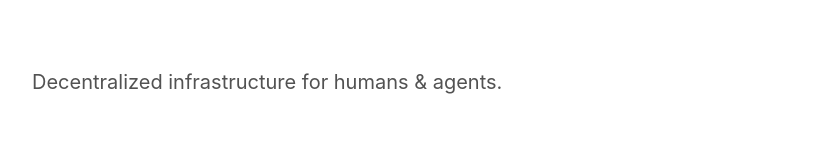
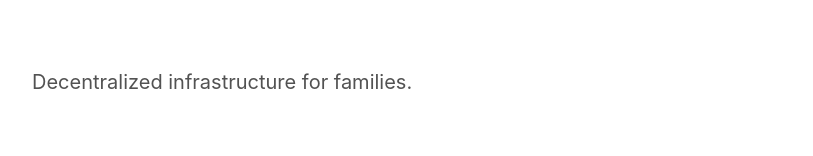
Before and after one commit to hiveport-labs/landing, a Next.js app: page / in a window 1280 px wide. Shown: the part 548-704 px from the top of the page, without its empty margins (96-909 px from the left). Built offline with nearby package versions, Linux system fonts and the light colour scheme.

Commit message:
Minor fix

```diff
--- a/src/components/HeroSection.tsx
+++ b/src/components/HeroSection.tsx
@@ -38,7 +38,7 @@ export function HeroSection() {
         </h1>
 
         <p className="mt-8 md:mt-12 text-grey-600 text-lg md:text-xl max-w-xl leading-relaxed">
-          Decentralized infrastructure for humans & agents.
+          Decentralized infrastructure for families.
         </p>
 
       </div>
```
